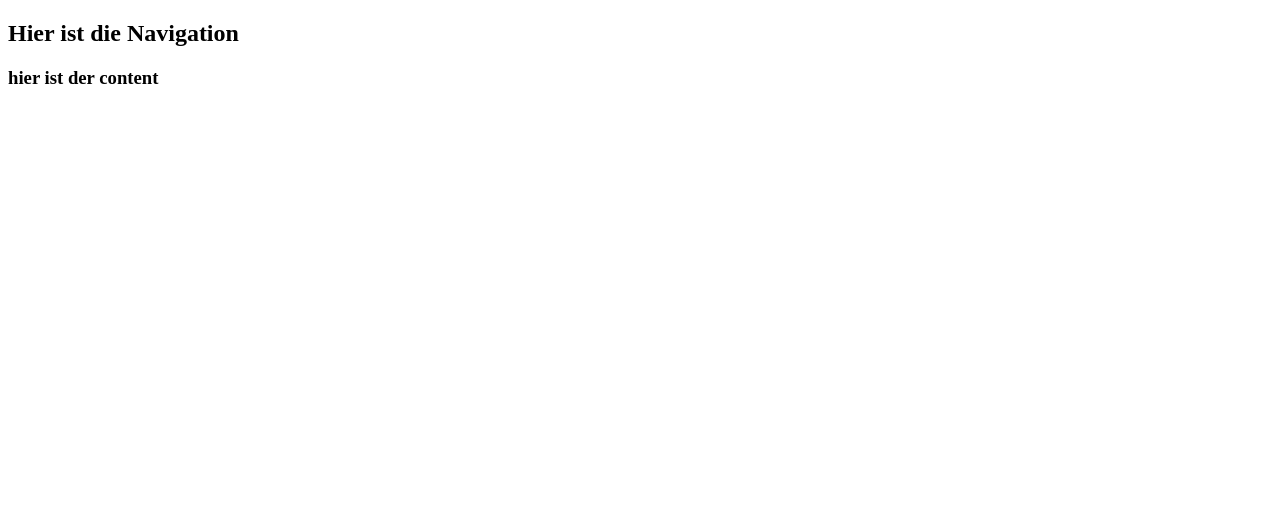
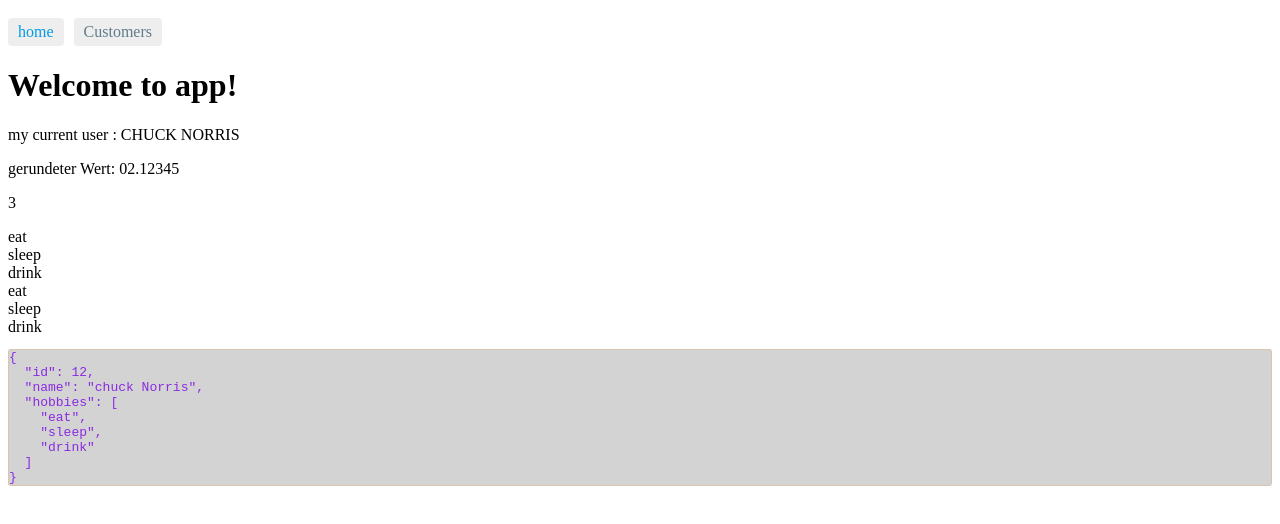
Before and after one commit to AngularBasic/demo-app-starter, an Angular app: page /home in a window 1280 px wide. Shown: the top 524 px of the page. Built offline with nearby package versions, Linux system fonts and the light colour scheme.

Commit message:
add  basic routing

```diff
--- a/src/app/app.component.html
+++ b/src/app/app.component.html
@@ -1,3 +1,6 @@
-<h2>Hier ist die Navigation</h2>
+<nav>
+  <a routerLink="home" routerLinkActive="active">home</a>
+  <a routerLink="customers" routerLinkActive="active">Customers</a>
+</nav>
 
-<h3>hier ist der content</h3>
+<router-outlet></router-outlet>
--- a/src/app/app.module.ts
+++ b/src/app/app.module.ts
@@ -4,11 +4,15 @@ import { BrowserModule } from '@angular/platform-browser';
 // App Root
 import { AppComponent } from './app.component';
 import { CustomersModule } from './customers/customers.module';
+import {AppRoutingModule} from './app-routing.module';
+import {HomeModule} from './home/home.module';
 
 @NgModule({
   imports: [
     BrowserModule,
-    CustomersModule
+    CustomersModule,
+    AppRoutingModule,
+    HomeModule
   ],
   declarations: [
     AppComponent
--- a/src/app/app-routing/app-routing.module.ts
+++ b/src/app/customers/customers-routing.module.ts
@@ -7,4 +7,4 @@ import { CommonModule } from '@angular/common';
     CommonModule
   ]
 })
-export class AppRoutingModule { }
+export class CustomersRoutingModule { }
```
Also changed, not shown: src/app/app-routing.module.ts (added, +23 -0 lines).
